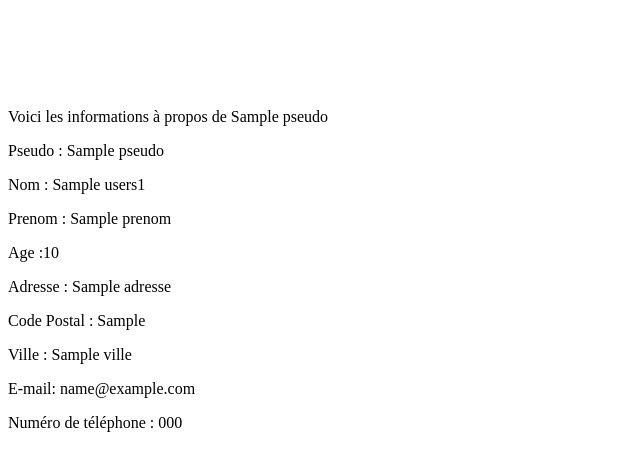
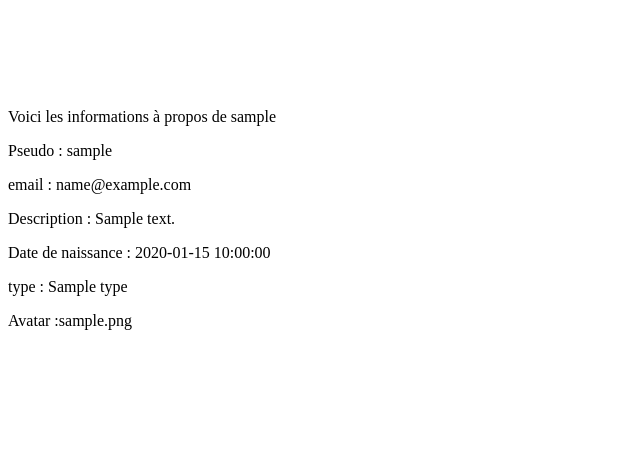
Before and after one commit to Typhon0/Projet-Web-DUT, a PHP site: template View/consulter_profil.php in a window 1280 px wide. Shown: the top 471 px of the page, without its empty margins (0-640 px from the left). Run offline with PHP 8.4, Linux system fonts and the light colour scheme; the template is opened without the code that fills it: most values are stand-ins (such as "Sample title", 1, 10 or a date in 2020).

Commit message:
Add files via upload

```diff
--- a/View/consulter_profil.php
+++ b/View/consulter_profil.php
@@ -4,19 +4,13 @@
 		<link rel="stylesheet" type="text/css" href="style.css" />
 	</head>
 	<body>
-	 <?php echo '<p>Voici les informations à propos de '.$users1['pseudo'].'</p>'; ?>
+	 <?php echo '<p>Voici les informations à propos de '.$users1['login'].'</p>'; ?>
 
-		 <p><label>Pseudo : </label> <?php echo $users1['pseudo'] ?></p>
-		 <p><label>Nom : </label><?php echo $users1['nom'] ?></p>
-		 <p><label>Prenom : </label><?php echo $users1['prenom'] ?></p>
-		 <p><label>Age :</label><?php echo $users1['age'] ?></p>
-		 <p><label>Adresse : </label><?php echo $users1['adresse'] ?></p>
-		 <p><label>Code Postal : </label><?php echo $users1['CP'] ?></p>
-		 <p><label>Ville : </label><?php echo $users1['ville'] ?></p>
-		 <p><label>E-mail: </label><?php echo $users1['email'] ?></p>
-		 <p><label>Numéro de téléphone : </label><?php echo $users1['telephone'] ?></p>
-
-
-
+		 <p><label>Pseudo : </label> <?php echo $users1['login'] ?></p>
+		 <p><label>email : </label><?php echo $users1['email'] ?></p>
+		 <p><label>Description : </label><?php echo $users1['description'] ?></p>
+		 <p><label>Date de naissance : </label><?php echo $users1['dateNaiss'] ?></p>
+		 <p><label>type : </label><?php echo $users1['type'] ?></p>
+		 <p><label>Avatar :</label><?php echo $users1['avatar'] ?></p>
 	</body>
 </html>
```
